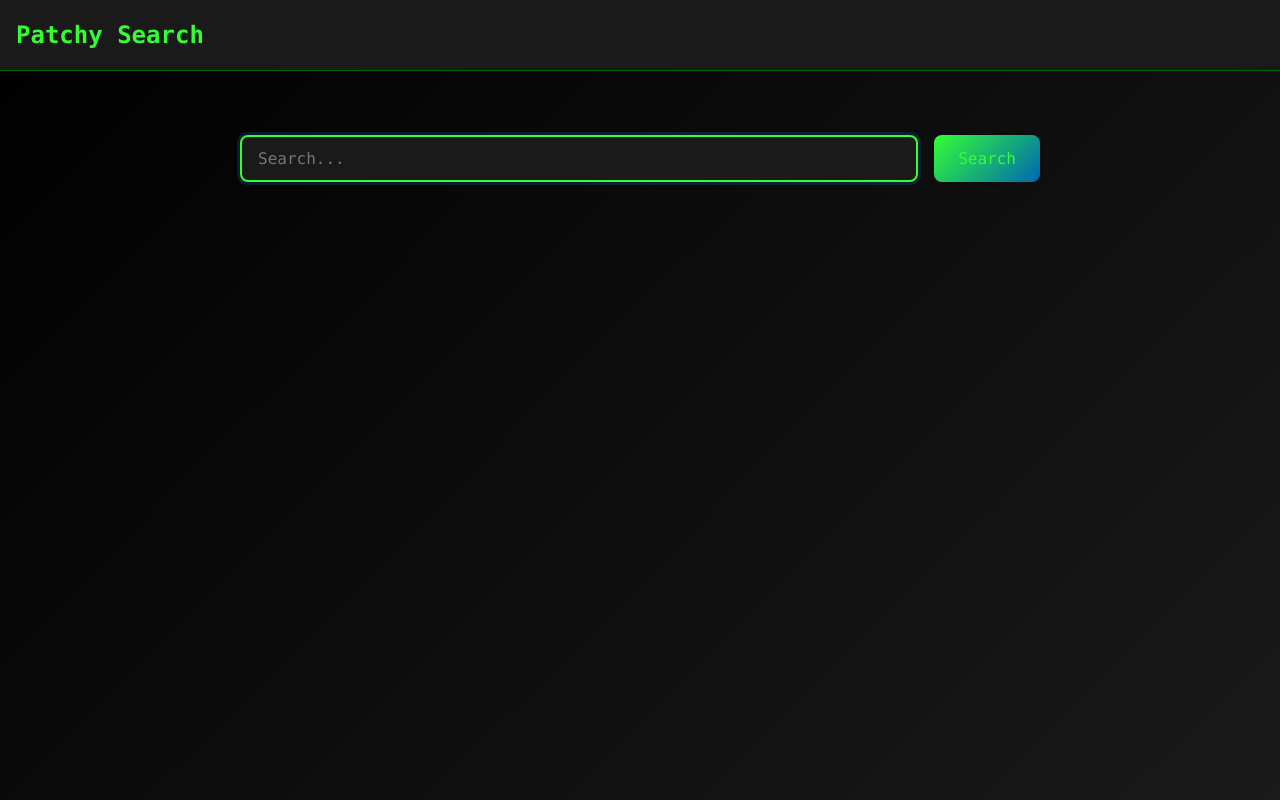
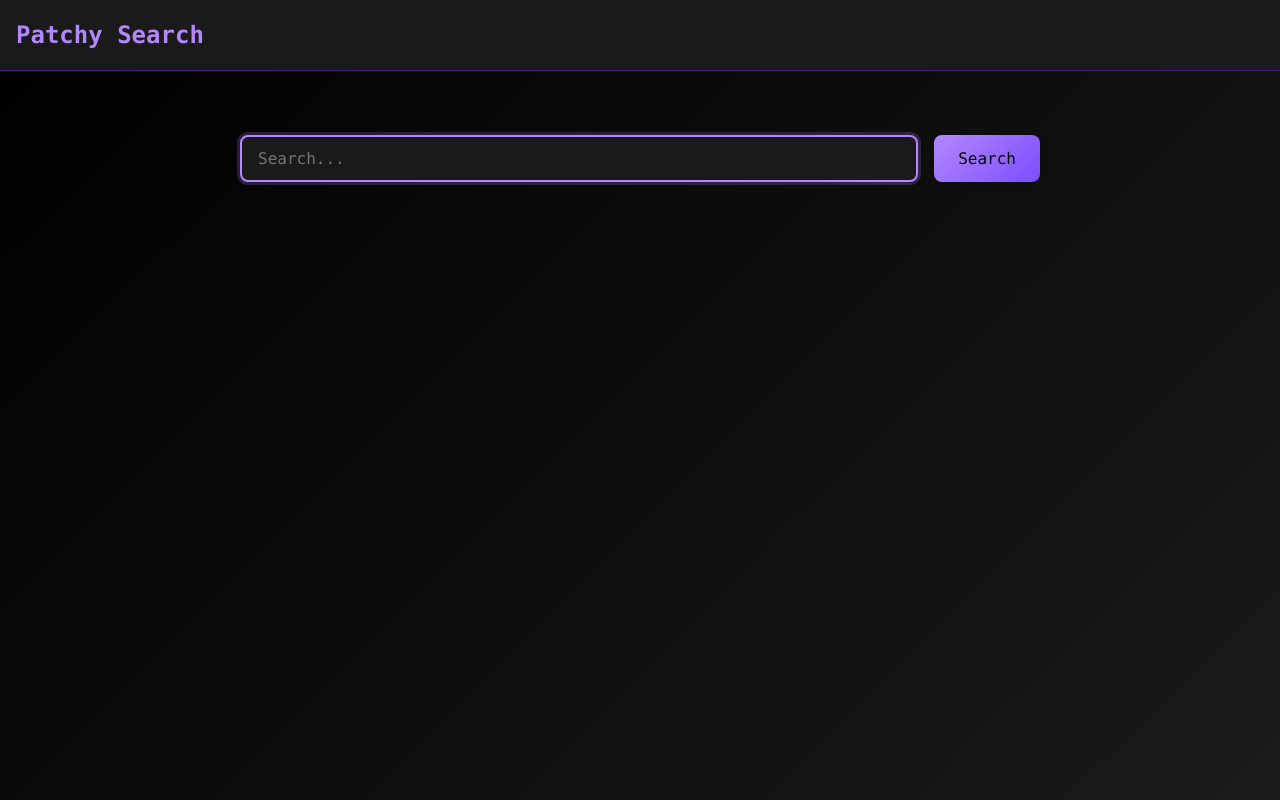
Before and after one commit to alexmorten/patchy, a React (Vite) app in the folder frontend/: page / in a window 1280 px wide. Built offline with nearby package versions, Linux system fonts and the light colour scheme.

Commit message:
new styles

```diff
--- a/frontend/src/styles/App.css
+++ b/frontend/src/styles/App.css
@@ -3,10 +3,10 @@
   --bg-secondary: #1a1a1a;
   --bg-gradient-start: #000000;
   --bg-gradient-end: #1a1a1a;
-  --text-primary: #33ff33;
-  --text-secondary: #99ff99;
-  --accent-color: #33ff33;
-  --border-color: #006600;
+  --text-primary: #b388ff;
+  --text-secondary: #d1b3ff;
+  --accent-color: #b388ff;
+  --border-color: #4a148c;
 }
 
 * {
@@ -58,7 +58,7 @@ body {
 /* Modern UI elements */
 button {
   background-color: var(--accent-color);
-  color: var(--text-primary);
+  color: #000000;
   border: none;
   padding: 0.5rem 1rem;
   border-radius: 4px;
@@ -68,7 +68,7 @@ button {
 }
 
 button:hover {
-  background-color: #00cc00;
+  background-color: #7c4dff;
 }
 
 input, textarea {
--- a/frontend/src/styles/Search.css
+++ b/frontend/src/styles/Search.css
@@ -30,14 +30,14 @@
 .search-input:focus {
   border-color: var(--accent-color);
   outline: none;
-  box-shadow: 0 0 0 3px rgba(0, 122, 204, 0.2);
+  box-shadow: 0 0 0 3px rgba(179, 136, 255, 0.2);
 }
 
 .search-button {
   padding: 0.75rem 1.5rem;
   font-size: 1rem;
-  background: linear-gradient(135deg, var(--accent-color) 0%, #0066b3 100%);
-  color: var(--text-primary);
+  background: linear-gradient(135deg, var(--accent-color) 0%, #7c4dff 100%);
+  color: #000000;
   border: none;
   border-radius: 8px;
   cursor: pointer;
@@ -46,7 +46,7 @@
 }
 
 .search-button:hover:not(:disabled) {
-  background: linear-gradient(135deg, #0066b3 0%, #005a99 100%);
+  background: linear-gradient(135deg, #7c4dff 0%, #651fff 100%);
   transform: translateY(-1px);
   box-shadow: 0 4px 6px rgba(0, 0, 0, 0.3);
 }
@@ -143,6 +143,6 @@
 }
 
 .expand-button:hover {
-  background-color: #00cc00;
+  background-color: #7c4dff;
   color: #000000;
 }
```
